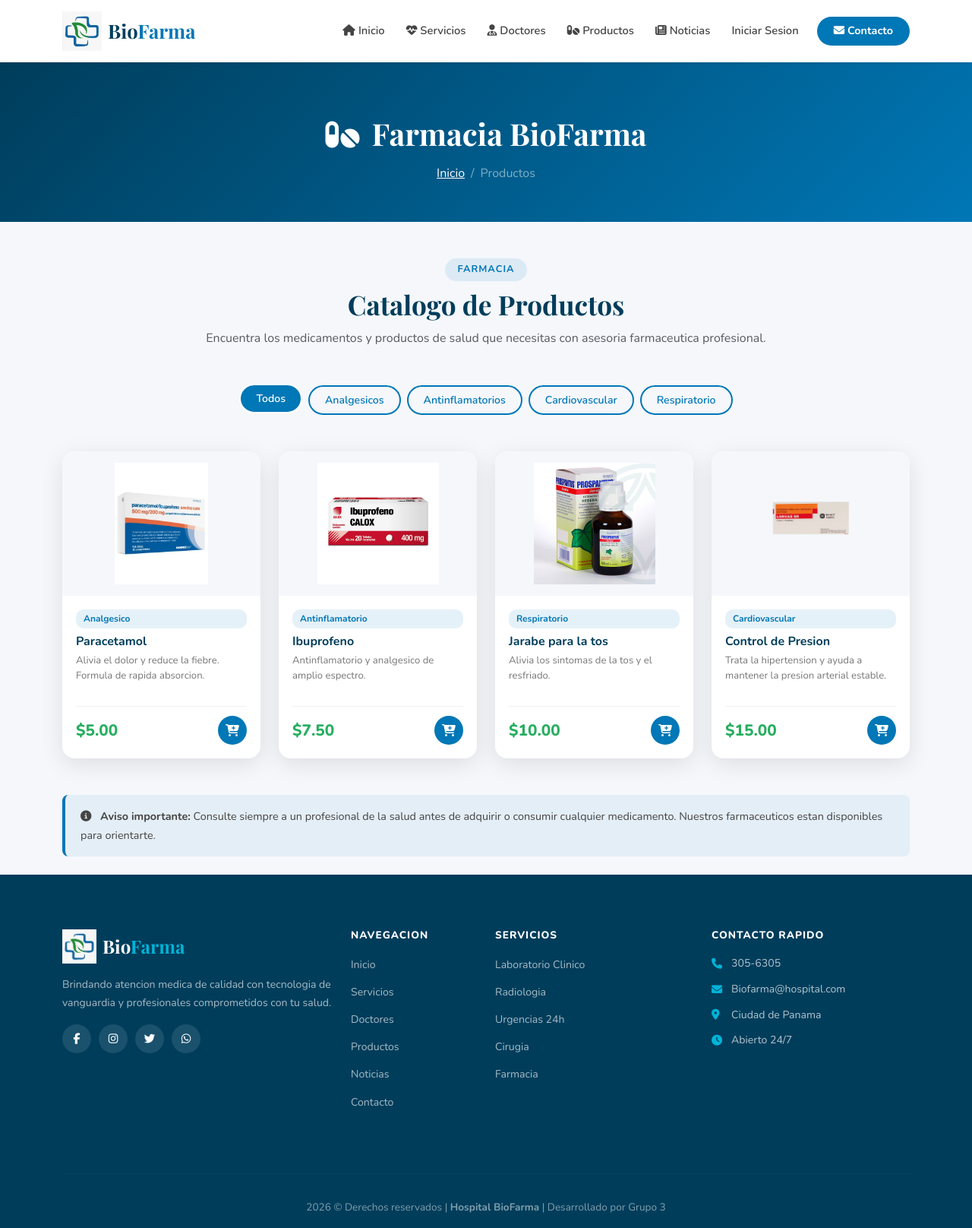
After one commit to David270200/Grupo-3BFH, a PHP site: page /productos.html in a window 1280 px wide. The commit adds this page. Shown: the whole page at 76% size. Run offline with PHP 8.4, Linux system fonts and the light colour scheme.

Commit message:
Implementar funcionalidad de inicio de sesión y crear página de productos

```diff
--- /dev/null
+++ b/productos.html
@@ -0,0 +1,304 @@
+<!DOCTYPE html>
+<html lang="es">
+<head>
+    <meta charset="UTF-8">
+    <meta name="viewport" content="width=device-width, initial-scale=1.0">
+    <title>Productos | Hospital BioFarma</title>
+    <link rel="shortcut icon" type="image/png" href="img/Logo.png">
+    <link href="https://cdn.jsdelivr.net/npm/bootstrap@5.3.3/dist/css/bootstrap.min.css" rel="stylesheet">
+    <link rel="stylesheet" href="https://cdnjs.cloudflare.com/ajax/libs/font-awesome/6.5.0/css/all.min.css">
+    <link href="https://fonts.googleapis.com/css2?family=Nunito:wght@400;600;700;800&family=Playfair+Display:wght@700&display=swap" rel="stylesheet">
+    <link rel="stylesheet" href="css/style.css">
+</head>
+<body>
+<nav class="navbar navbar-expand-lg navbar-light bg-white shadow-sm sticky-top">
+    <div class="container">
+        <a class="navbar-brand d-flex align-items-center gap-2" href="index.html">
+            <img src="img/Logo.png" alt="BioFarma" height="52">
+            <span class="brand-name">Bio<span class="brand-accent">Farma</span></span>
+        </a>
+        <button class="navbar-toggler border-0" type="button" data-bs-toggle="collapse" data-bs-target="#navbarMain" aria-label="Toggle navigation">
+            <span class="navbar-toggler-icon"></span>
+        </button>
+        <div class="collapse navbar-collapse" id="navbarMain">
+            <ul class="navbar-nav ms-auto align-items-lg-center gap-lg-1">
+                <li class="nav-item"><a class="nav-link fw-semibold" href="index.html"><i class="fas fa-home me-1"></i>Inicio</a></li>
+                <li class="nav-item"><a class="nav-link fw-semibold" href="servicios.html"><i class="fas fa-heartbeat me-1"></i>Servicios</a></li>
+                <li class="nav-item"><a class="nav-link fw-semibold" href="Doctores.html"><i class="fas fa-user-md me-1"></i>Doctores</a></li>
+                <li class="nav-item"><a class="nav-link fw-semibold" href="productos.html"><i class="fas fa-pills me-1"></i>Productos</a></li>
+                <li class="nav-item"><a class="nav-link fw-semibold" href="noticias.html"><i class="fas fa-newspaper me-1"></i>Noticias</a></li>
+                 <a class="nav-link fw-semibold"
+       href="#"
+       onclick="document.getElementById('modalLogin').style.display='flex'; return false;">
+        Iniciar Sesion
+    </a>
+                <li class="nav-item ms-lg-2"><a class="btn btn-biofarma" href="contacto.html"><i class="fas fa-envelope me-1"></i>Contacto</a>
+                </li>
+            </ul>
+        </div>
+    </div>
+</nav>
+
+<div class="page-banner">
+    <div class="container">
+        <h1><i class="fas fa-pills me-3"></i>Farmacia BioFarma</h1>
+        <nav aria-label="breadcrumb">
+            <ol class="breadcrumb justify-content-center mb-0">
+                <li class="breadcrumb-item"><a href="index.html" class="text-white">Inicio</a></li>
+                <li class="breadcrumb-item active text-white-50">Productos</li>
+            </ol>
+        </nav>
+    </div>
+</div>
+
+<section class="py-5">
+    <div class="container">
+        <div class="section-header text-center mb-5">
+            <span class="section-tag">Farmacia</span>
+            <h2>Catalogo de Productos</h2>
+            <p class="text-muted">Encuentra los medicamentos y productos de salud que necesitas con asesoria farmaceutica profesional.</p>
+        </div>
+
+        <!-- Filtros -->
+        <div class="d-flex gap-2 flex-wrap justify-content-center mb-5">
+            <button class="btn btn-filtro active" data-filtro="todos">Todos</button>
+            <button class="btn btn-filtro" data-filtro="analgesico">Analgesicos</button>
+            <button class="btn btn-filtro" data-filtro="antinflamatorio">Antinflamatorios</button>
+            <button class="btn btn-filtro" data-filtro="cardiovascular">Cardiovascular</button>
+            <button class="btn btn-filtro" data-filtro="respiratorio">Respiratorio</button>
+        </div>
+
+        <div class="row g-4 justify-content-center" id="contenedorProductos">
+            <div class="col-6 col-md-4 col-lg-3 producto-item" data-cat="analgesico">
+                <div class="producto-card">
+                    <div class="producto-img-wrap"><img src="imagenesproductos/paracetamol.jpg" alt="Paracetamol" class="img-fluid"></div>
+                    <div class="producto-body">
+                        <span class="producto-cat">Analgesico</span>
+                        <h3>Paracetamol</h3>
+                        <p>Alivia el dolor y reduce la fiebre. Formula de rapida absorcion.</p>
+                        <div class="producto-footer">
+                            <span class="precio">$5.00</span>
+                            <button class="btn-agregar" onclick="agregarCarrito(this,'Paracetamol')"><i class="fas fa-cart-plus"></i></button>
+                        </div>
+                    </div>
+                </div>
+            </div>
+            <div class="col-6 col-md-4 col-lg-3 producto-item" data-cat="antinflamatorio">
+                <div class="producto-card">
+                    <div class="producto-img-wrap"><img src="imagenesproductos/ibuprofeno.webp" alt="Ibuprofeno" class="img-fluid"></div>
+                    <div class="producto-body">
+                        <span class="producto-cat">Antinflamatorio</span>
+                        <h3>Ibuprofeno</h3>
+                        <p>Antinflamatorio y analgesico de amplio espectro.</p>
+                        <div class="producto-footer">
+                            <span class="precio">$7.50</span>
+                            <button class="btn-agregar" onclick="agregarCarrito(this,'Ibuprofeno')"><i class="fas fa-cart-plus"></i></button>
+                        </div>
+                    </div>
+                </div>
+            </div>
+            <div class="col-6 col-md-4 col-lg-3 producto-item" data-cat="respiratorio">
+                <div class="producto-card">
+                    <div class="producto-img-wrap"><img src="imagenesproductos/jarabetos.jpg" alt="Jarabe para la tos" class="img-fluid"></div>
+                    <div class="producto-body">
+                        <span class="producto-cat">Respiratorio</span>
+                        <h3>Jarabe para la tos</h3>
+                        <p>Alivia los sintomas de la tos y el resfriado.</p>
+                        <div class="producto-footer">
+                            <span class="precio">$10.00</span>
+                            <button class="btn-agregar" onclick="agregarCarrito(this,'Jarabe para la tos')"><i class="fas fa-cart-plus"></i></button>
+                        </div>
+                    </div>
+                </div>
+            </div>
+            <div class="col-6 col-md-4 col-lg-3 producto-item" data-cat="cardiovascular">
+                <div class="producto-card">
+                    <div class="producto-img-wrap"><img src="imagenesproductos/pastillapresion.webp" alt="Pastilla presion" class="img-fluid"></div>
+                    <div class="producto-body">
+                        <span class="producto-cat">Cardiovascular</span>
+                        <h3>Control de Presion</h3>
+                        <p>Trata la hipertension y ayuda a mantener la presion arterial estable.</p>
+                        <div class="producto-footer">
+                            <span class="precio">$15.00</span>
+                            <button class="btn-agregar" onclick="agregarCarrito(this,'Control de Presion')"><i class="fas fa-cart-plus"></i></button>
+                        </div>
+                    </div>
+                </div>
+            </div>
+        </div>
+
+        <!-- Toast notificacion carrito -->
+        <div class="toast-container position-fixed bottom-0 end-0 p-3">
+            <div id="toastCarrito" class="toast align-items-center text-bg-success border-0" role="alert">
+                <div class="d-flex">
+                    <div class="toast-body"><i class="fas fa-check-circle me-2"></i><span id="toastMsg"></span></div>
+                    <button type="button" class="btn-close btn-close-white me-2 m-auto" data-bs-dismiss="toast"></button>
+                </div>
+            </div>
+        </div>
+
+        <!-- Aviso farmaceutico -->
+        <div class="farmacia-aviso mt-5">
+            <i class="fas fa-info-circle me-2"></i>
+            <strong>Aviso importante:</strong> Consulte siempre a un profesional de la salud antes de adquirir o consumir cualquier medicamento. Nuestros farmaceuticos estan disponibles para orientarte.
+        </div>
+    </div>
+</section>
+
+<footer class="footer">
+    <div class="container">
+        <div class="row g-4 py-5">
+            <div class="col-md-4">
+                <div class="d-flex align-items-center gap-2 mb-3">
+                    <img src="img/Logo.png" alt="Logo" height="45">
+                    <span class="footer-brand">Bio<span>Farma</span></span>
+                </div>
+                <p class="footer-desc">Brindando atencion medica de calidad con tecnologia de vanguardia y profesionales comprometidos con tu salud.</p>
+                <div class="social-links">
+                    <a href="#"><i class="fab fa-facebook-f"></i></a>
+                    <a href="#"><i class="fab fa-instagram"></i></a>
+                    <a href="#"><i class="fab fa-twitter"></i></a>
+                    <a href="#"><i class="fab fa-whatsapp"></i></a>
+                </div>
+            </div>
+            <div class="col-md-2 col-6">
+                <h6 class="footer-title">Navegacion</h6>
+                <ul class="footer-links">
+                    <li><a href="index.html">Inicio</a></li>
+                    <li><a href="servicios.html">Servicios</a></li>
+                    <li><a href="Doctores.html">Doctores</a></li>
+                    <li><a href="productos.html">Productos</a></li>
+                    <li><a href="noticias.html">Noticias</a></li>
+                    <li><a href="contacto.html">Contacto</a></li>
+                </ul>
+            </div>
+            <div class="col-md-3 col-6">
+                <h6 class="footer-title">Servicios</h6>
+                <ul class="footer-links">
+                    <li><a href="servicios.html">Laboratorio Clinico</a></li>
+                    <li><a href="servicios.html">Radiologia</a></li>
+                    <li><a href="servicios.html">Urgencias 24h</a></li>
+                    <li><a href="servicios.html">Cirugia</a></li>
+                    <li><a href="servicios.html">Farmacia</a></li>
+                </ul>
+            </div>
+            <div class="col-md-3">
+                <h6 class="footer-title">Contacto Rapido</h6>
+                <ul class="footer-contact">
+                    <li><i class="fas fa-phone"></i> 305-6305</li>
+                    <li><i class="fas fa-envelope"></i> Biofarma@hospital.com</li>
+                    <li><i class="fas fa-map-marker-alt"></i> Ciudad de Panama</li>
+                    <li><i class="fas fa-clock"></i> Abierto 24/7</li>
+                </ul>
+            </div>
+        </div>
+         <hr class="footer-hr">
+        <div class="footer-bottom text-center py-3">
+            <p>2026 &copy; Derechos reservados | <strong>Hospital BioFarma</strong> | Desarrollado por Grupo 3</p>
+        </div>
+    </div>
+</footer>
+<div id="modalLogin" class="modal-overlay">
+    <div class="modal-box-split">
+        <button class="modal-cerrar-top" onclick="document.getElementById('modalLogin').style.display='none'" aria-label="Cerrar modal">✕</button>
+
+        <div class="modal-split-container">
+
+            <div class="modal-col-visual">
+                <div class="visual-content">
+                    <div class="visual-brand-icon">
+                        <i class="fas fa-shield-alt"></i>
+                    </div>
+
+
+
+                    <p class="visual-quote">
+                        “Cuidamos de ti y de los tuyos con productos de calidad y confianza.”
+                    </p>
+                    <div class="visual-line-accent"></div>
+                </div>
+            </div>
+
+            <div class="modal-col-form">
+                <div class="form-content-wrapper">
+
+                    <h2 class="form-main-title">Iniciar <span class="accent-text">Sesión</span></h2>
+                    <p class="form-subtitle">Bienvenido de vuelta, inicia sesión para continuar</p>
+
+                    <form method="POST" action="login.php">
+
+                        <div class="input-field-group">
+                            <i class="far fa-user input-icon-left"></i>
+                            <input type="email" name="correo" placeholder="Usuario o correo electrónico" required>
+                        </div>
+
+                        <div class="input-field-group">
+                            <i class="fas fa-lock input-icon-left"></i>
+                            <input type="password" name="clave" placeholder="Contraseña" id="loginPasswordInput" required>
+                            <i class="far fa-eye input-icon-right toggle-password-btn" onclick="togglePasswordVisibility()"></i>
+                        </div>
+
+                        <div class="form-options-row">
+                            <label class="checkbox-container">
+                                <input type="checkbox" name="recordarme" checked>
+                                <span class="checkmark"></span>
+                                Recordarme
+                            </label>
+                            <a href="#" class="forgot-password-link">¿Olvidaste tu contraseña?</a>
+                        </div>
+
+                        <button type="submit" class="btn-login-submit">
+                            <i class="fas fa-lock btn-inner-icon"></i> Iniciar Sesión
+                        </button>
+
+                    </form>
+
+                    <div class="divider-text-container">
+                        <span class="divider-line"></span>
+                        <span class="divider-text">o continúa con</span>
+                        <span class="divider-line"></span>
+                    </div>
+
+                    <button class="btn-google-auth">
+                        <img src="https://www.gstatic.com/firebasejs/ui/2.0.0/images/auth/google.svg" alt="Google" class="google-logo-icon">
+                        Continuar con Google
+                    </button>
+
+                    <p class="form-footer-register-text">
+                        ¿No tienes cuenta? <a href="contacto.html" class="register-link-highlight">Regístrate aquí</a>
+                    </p>
+
+                </div>
+            </div>
+
+        </div>
+    </div>
+</div>
+<script src="https://cdn.jsdelivr.net/npm/bootstrap@5.3.3/dist/js/bootstrap.bundle.min.js"></script>
+<script>
+// Filtros de productos
+document.querySelectorAll(".btn-filtro").forEach(btn => {
+    btn.addEventListener("click", function() {
+        document.querySelectorAll(".btn-filtro").forEach(b => b.classList.remove("active"));
+        this.classList.add("active");
+        const filtro = this.dataset.filtro;
+        document.querySelectorAll(".producto-item").forEach(item => {
+            if (filtro === "todos" || item.dataset.cat === filtro) {
+                item.style.display = "";
+            } else {
+                item.style.display = "none";
+            }
+        });
+    });
+});
+
+// Toast carrito
+function agregarCarrito(btn, nombre) {
+    document.getElementById("toastMsg").textContent = nombre + " agregado a tu carrito.";
+    const toastEl = document.getElementById("toastCarrito");
+    const toast = new bootstrap.Toast(toastEl, { delay: 3000 });
+    toast.show();
+}
+</script>
+</body>
+</html>
```
Also changed, not shown: login.php (+49 -6 lines).
